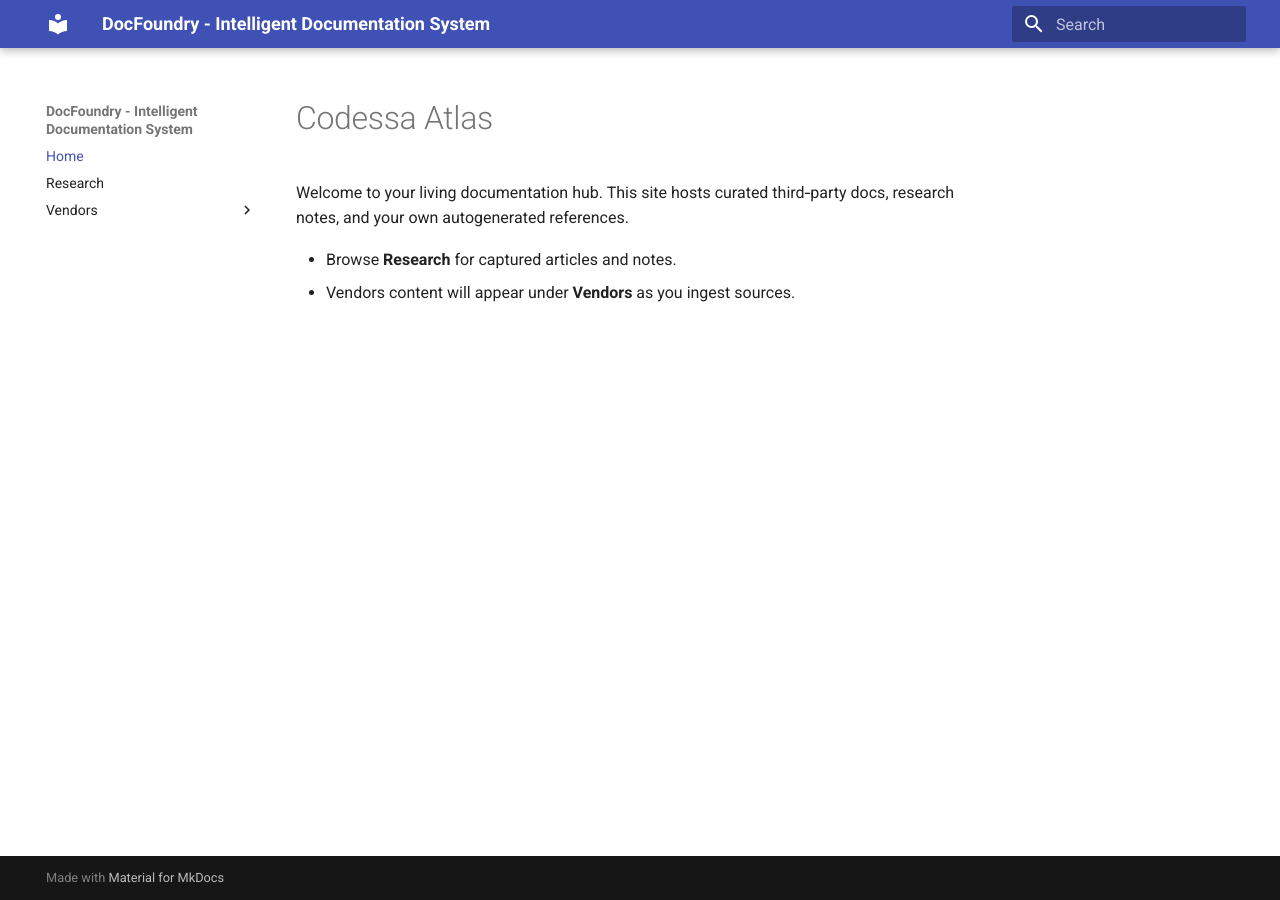
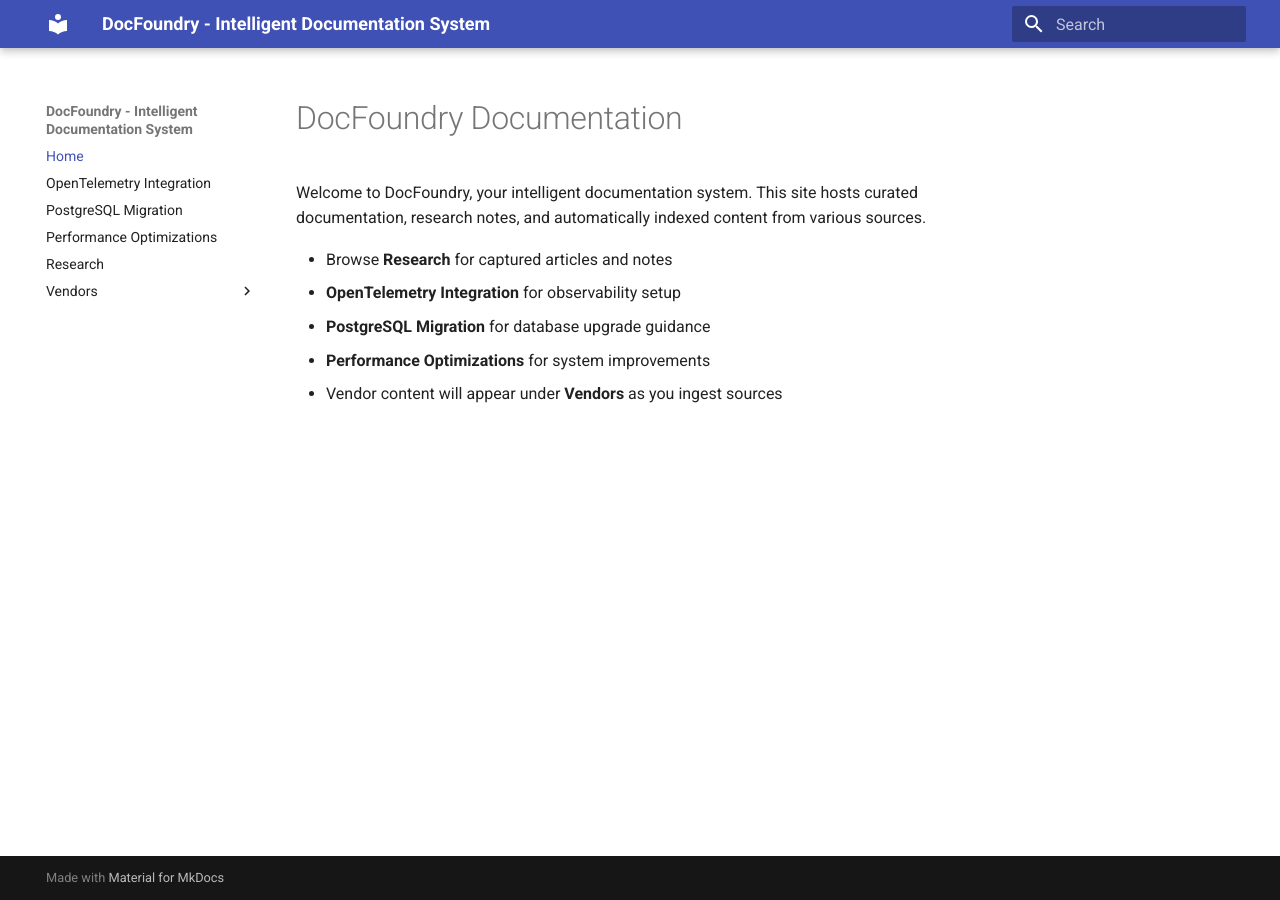
Before and after one commit to AvaPrime/docfoundry, an MkDocs documentation site: the page built from docs/index.md, in a window 1280 px wide. Built offline with MkDocs 1.6.1 and Material for MkDocs 9.7.7, drawn with Linux system fonts in a browser that asks for light colours.

Commit message:
docs: update documentation and add PR template
- Update repository URL in CONTRIBUTING.md
- Add new documentation pages to navigation
- Revise index page content and structure
- Add pull request template for GitHub

```diff
--- a/docs/index.md
+++ b/docs/index.md
@@ -1,7 +1,10 @@
-# Codessa Atlas
+# DocFoundry Documentation
 
-Welcome to your living documentation hub. This site hosts curated third‑party docs,
-research notes, and your own autogenerated references.
+Welcome to DocFoundry, your intelligent documentation system. This site hosts curated documentation,
+research notes, and automatically indexed content from various sources.
 
-- Browse **Research** for captured articles and notes.
-- Vendors content will appear under **Vendors** as you ingest sources.
+- Browse **Research** for captured articles and notes
+- **OpenTelemetry Integration** for observability setup
+- **PostgreSQL Migration** for database upgrade guidance
+- **Performance Optimizations** for system improvements
+- Vendor content will appear under **Vendors** as you ingest sources
--- a/mkdocs.yml
+++ b/mkdocs.yml
@@ -16,6 +16,9 @@
 
 nav:
   - Home: index.md
+  - OpenTelemetry Integration: opentelemetry-integration.md
+  - PostgreSQL Migration: postgres-migration.md
+  - Performance Optimizations: performance_optimizations_report.md
   - Research: research/README.md
   - Vendors:
       - (placeholder): vendors/.gitkeep
```
Also changed, not shown: CONTRIBUTING.md (+1 -1 lines), .github/pull_request_template.md (added).
